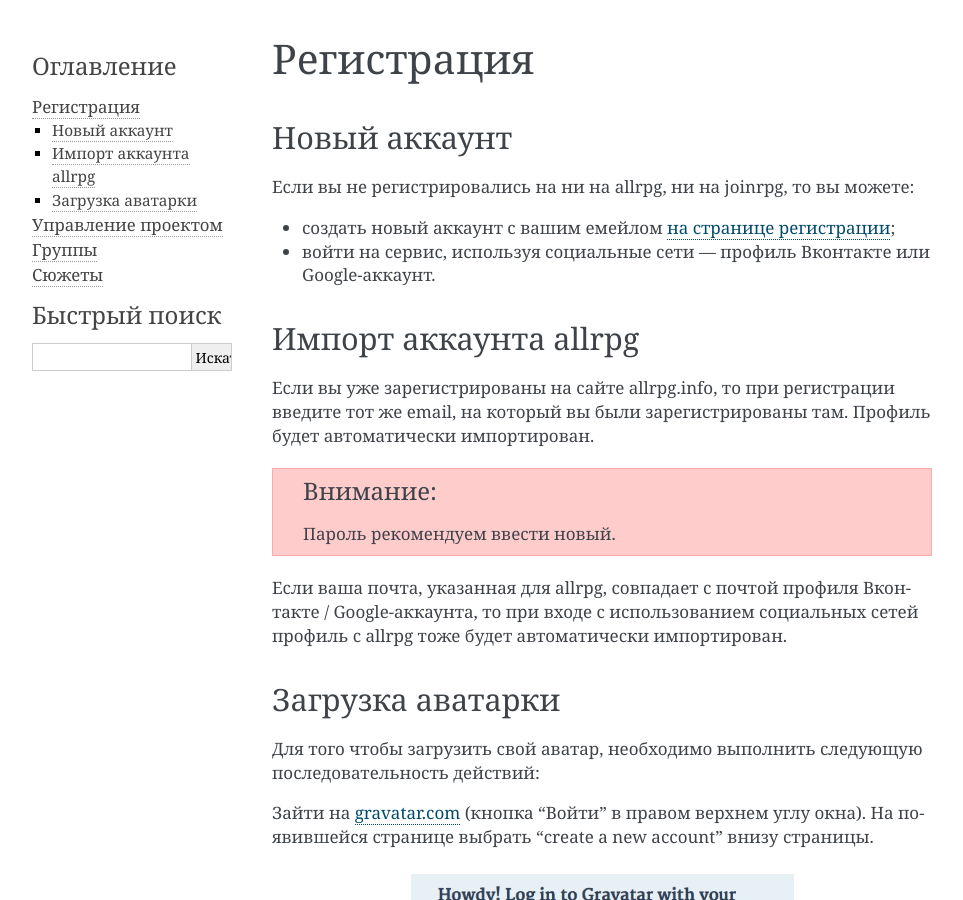
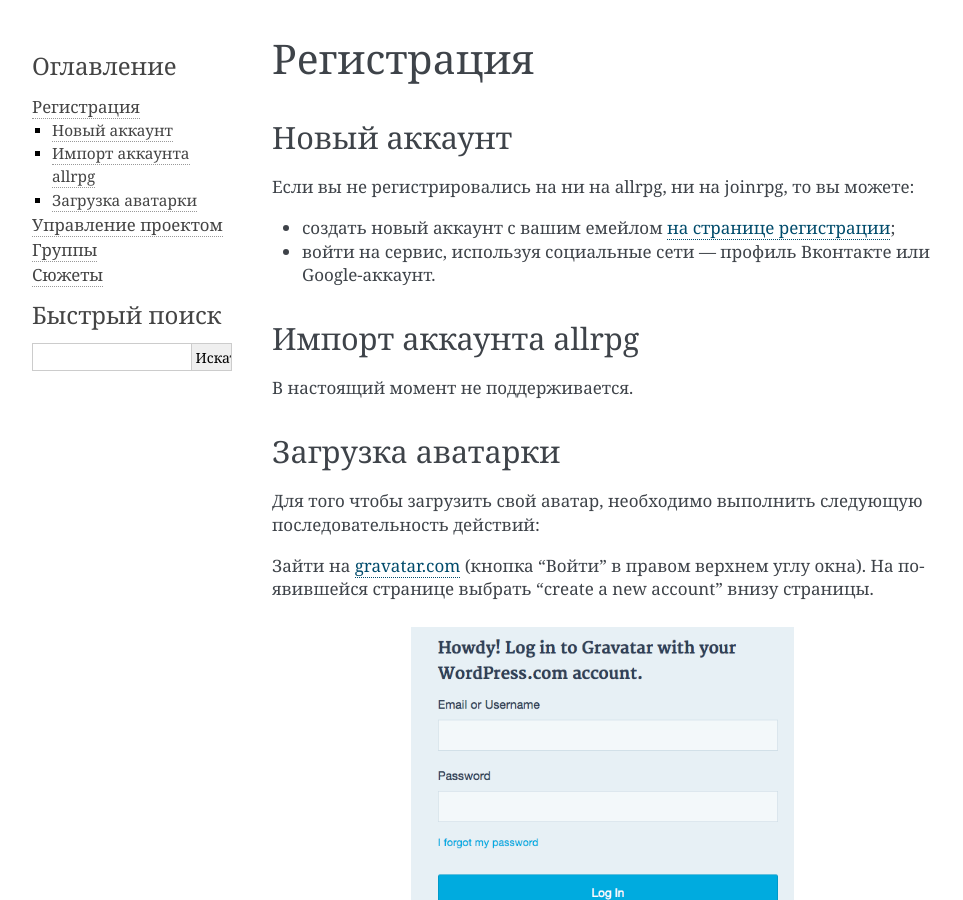
Before and after one commit to joinrpg/joinrpg-docs, a Sphinx documentation site: the page built from docs/register/index.rst, in a window 1280 px wide and 900 px high. Shown: the whole window, without its empty margins (148-1111 px from the left). Built offline with Sphinx 7.4.7, drawn with Linux system fonts in a browser that asks for light colours; pages that are not in the unit, such as notebooks, are missing from menus.

Commit message:
Fix for allrpg import

```diff
--- a/docs/register/index.rst
+++ b/docs/register/index.rst
@@ -10,11 +10,14 @@
 
 Импорт аккаунта allrpg
 -------------------------------
-Если вы уже зарегистрированы на сайте allrpg.info, то при регистрации введите тот же email, на который вы были зарегистрированы там. Профиль будет автоматически импортирован.
 
-.. attention:: Пароль рекомендуем ввести новый.
+В настоящий момент не поддерживается.
 
-Если ваша почта, указанная для allrpg, совпадает с почтой профиля Вконтакте / Google-аккаунта, то при входе с использованием социальных сетей профиль с allrpg тоже будет автоматически импортирован.
+.. Если вы уже зарегистрированы на сайте allrpg.info, то при регистрации введите тот же email, на который вы были зарегистрированы там. Профиль будет автоматически импортирован.
+
+.. .. attention:: Пароль рекомендуем ввести новый.
+
+.. Если ваша почта, указанная для allrpg, совпадает с почтой профиля Вконтакте / Google-аккаунта, то при входе с использованием социальных сетей профиль с allrpg тоже будет автоматически импортирован.
 
 Загрузка аватарки
 -------------------------
```
Also changed, not shown: docs/сheck-in/index.rst (+19 -5 lines), docs/project/print_for_player.png (added), 1 other file.
